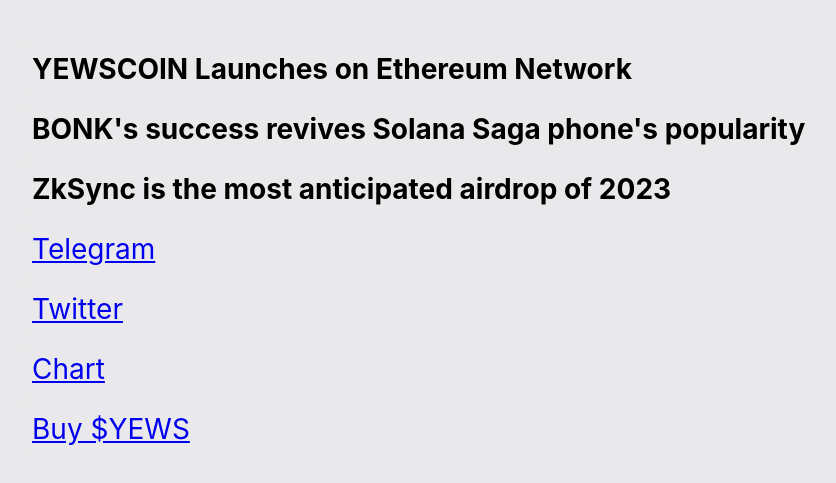
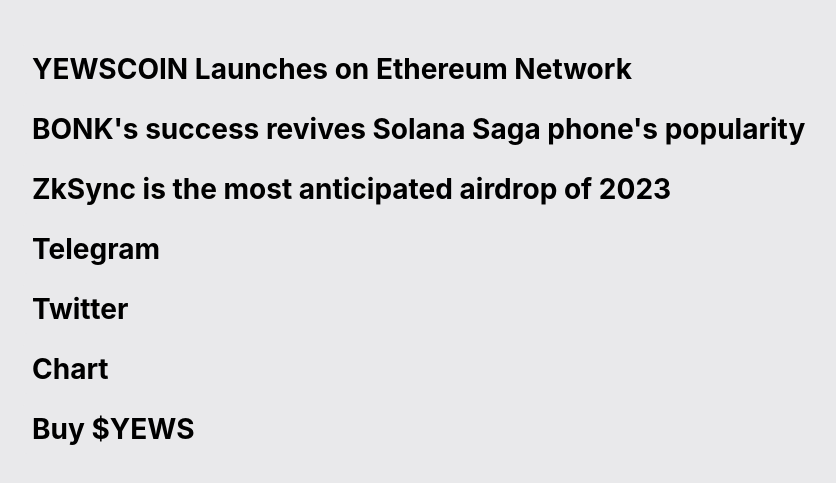
Before and after one commit to BibiBabyWipe/yews, a plain HTML site: page index.html in a window 1280 px wide. Shown: the part 239-722 px from the top of the page, without its empty margins (58-894 px from the left). Drawn offline with Linux system fonts and the light colour scheme.

Commit message:
Update index.html

```diff
--- a/index.html
+++ b/index.html
@@ -56,9 +56,19 @@
         }
 
         .social-link {
-            margin-bottom: 10px;
-        }
+    cursor: pointer;
+    margin-bottom: 10px;
+    background-color: #e9e9eb;
+    padding: 10px;
+    border-radius: 5px;
+    font-weight: bold; /* Add this line for bold font */
+    color: inherit; /* Use the same color as headlines */
+}
 
+.social-link a {
+    text-decoration: none; /* Remove underline from links */
+    color: inherit; /* Use the same color as headlines */
+}
         img {
             max-width: 100%;
             height: auto;
```
